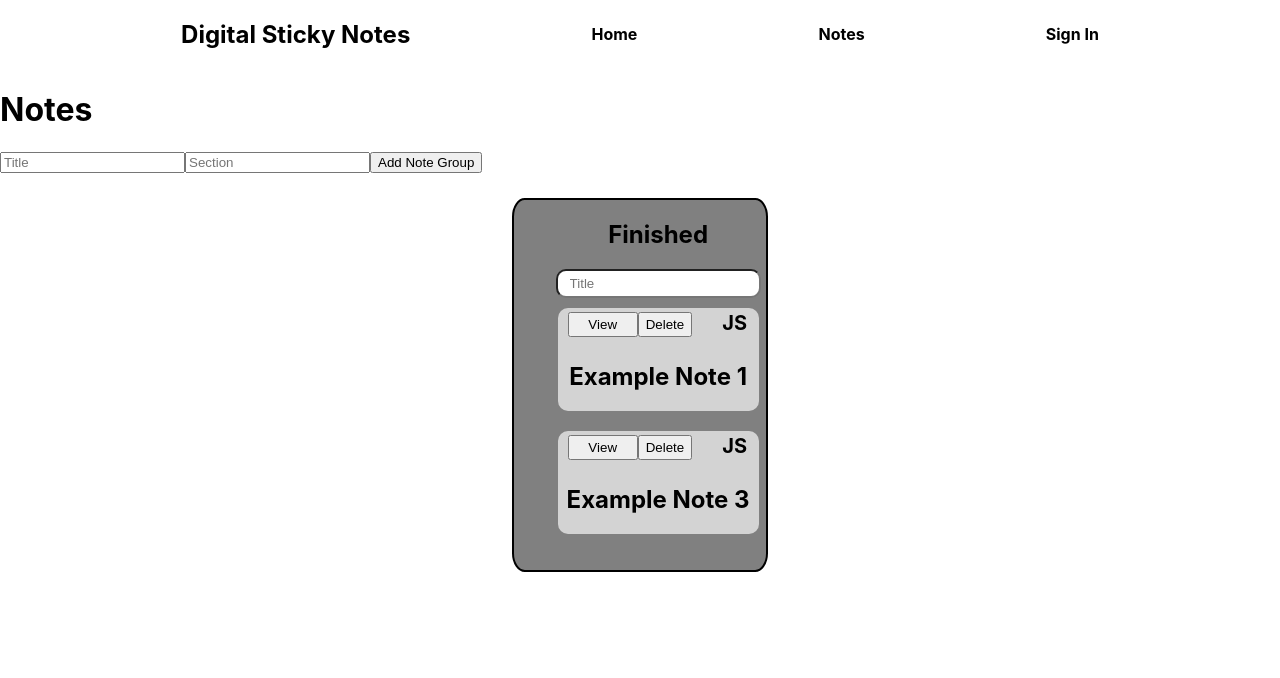
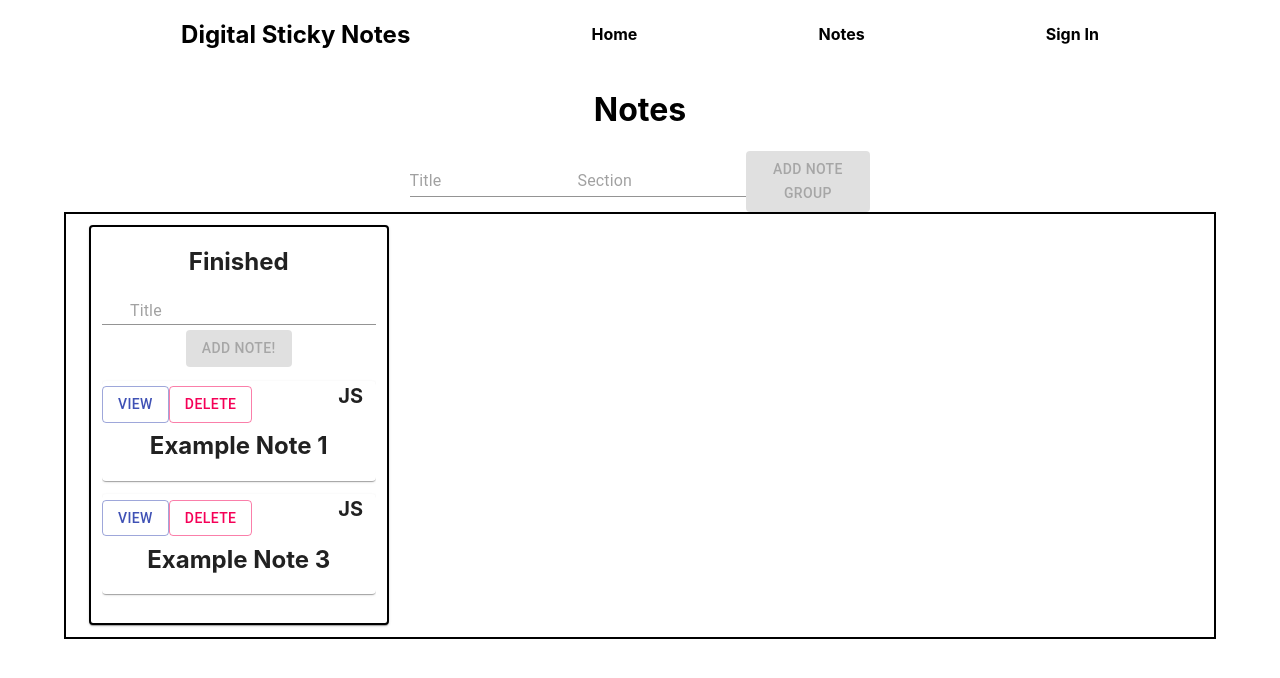
Before and after one commit to DustinG98/DigitalStickyNotes, a React (Create React App) app in the folder digital-sticky-notes/: page /notes in a window 1280 px wide. Shown: the top 678 px of the page. Built offline with nearby package versions, Linux system fonts and the light colour scheme; what draft-js-custom-styles would draw is missing.

Commit message:
added material ui, and styling for notes page

```diff
--- a/digital-sticky-notes/src/pages/notes/NoteGroups.js
+++ b/digital-sticky-notes/src/pages/notes/NoteGroups.js
@@ -4,10 +4,13 @@ import NoteCardHeader from './components/notes/NoteCardHeader'
 import './notes.scss'
 import AddNote from './components/notes/AddNote'
 
-import { addNoteGroup, addNote } from './actions'
+import Card from '@material-ui/core/Card'
+import TextField from '@material-ui/core/TextField'
+import Button from '@material-ui/core/Button'
+
+import { addNoteGroup } from './actions'
 
 const NoteGroups = (props) => {
-    const { editNote, noteToEdit, finishEdit }  = props;
     const { noteGroups } = props;
     const [title, setTitle] = useState("")
     const [section, setSection] = useState("")
@@ -50,22 +53,26 @@ const NoteGroups = (props) => {
     }
     return (
         <div>
-            <div>
-                <form onSubmit={e => handleAddNoteGroup(e)}>
-                    <input type="text" name="title" placeholder="Title" value={title} onChange={event => handleTitleChange(event)}/>
-                    <input type="text" name="section" placeholder="Section" value={section} onChange={event => handleSectionChange(event)}/>
-                    <button onClick={e => handleAddNoteGroup(e)}>Add Note Group</button>
+            <div style={{ display: 'flex', alignItems: 'center', justifyContent: 'center' }} >
+                <form onSubmit={e => handleAddNoteGroup(e)} style={{ display: 'flex', alignItems: 'center', justifyContent: 'space-evenly', width: '40%' }}>
+                    <TextField required type="text" name="title" placeholder="Title" value={title} onChange={event => handleTitleChange(event)}/>
+                    <TextField required type="text" name="section" placeholder="Section" value={section} onChange={event => handleSectionChange(event)}/>
+                    {title && section !== "" ?
+                    <Button variant="contained" color="primary" type="submit" onClick={e => handleAddNoteGroup(e)}>Add Note Group</Button>
+                    : <Button variant="contained" color="primary" disabled>Add Note Group</Button>}
                 </form>
             </div>
             <div className="noteGroups">
 
                 {noteGroups !== undefined ? noteGroups.map(noteGroup => {
-                   return <div className="noteGroup" key={noteGroup.id}>
+                   return <Card className="noteGroup" key={noteGroup.id}>
                        {/* <button onClick={() => deleteNoteGroup(noteGroup.id)}>Delete Note Group</button> */}
                         <h2>{noteGroup.title}</h2>
-                       <AddNote noteGroupId={noteGroup.id} noteToEdit={noteToEdit} finishEdit={finishEdit} />
-                       <NoteCardHeader noteGroupID={noteGroup.id} key={noteGroup.id} notes={noteGroup.notes} editNote={editNote} addNote={addNote} noteToEdit={noteToEdit} finishEdit={finishEdit} section={noteGroup.section}/>
-                    </div>
+                       <AddNote noteGroupId={noteGroup.id} />
+                       <div style={{ overflowY: 'auto', width: '100%' }}>
+                            <NoteCardHeader noteGroupID={noteGroup.id} key={noteGroup.id} notes={noteGroup.notes} section={noteGroup.section}/>
+                       </div>
+                    </Card>
                 }) : null}
 
             </div>
--- a/digital-sticky-notes/src/pages/notes/Notes.js
+++ b/digital-sticky-notes/src/pages/notes/Notes.js
@@ -4,7 +4,7 @@ import NoteGroups from './NoteGroups'
 
 const Notes = () => {
       return (
-        <div>
+        <div style={{ display: 'flex', justifyContent: 'center', alignItems: 'center', flexDirection: 'column' }}>
             <h1>Notes</h1>
             {/* NOTES PAGE - ADD NOTE FORM & CURRENT NOTES - PASSING PROPS */}
                 <NoteGroups />
--- a/digital-sticky-notes/src/pages/notes/components/notes/AddNote.js
+++ b/digital-sticky-notes/src/pages/notes/components/notes/AddNote.js
@@ -2,6 +2,10 @@ import React, { useState } from 'react'
 import { connect } from 'react-redux'
 import '../../notes.scss'
 import { addNote } from '../../actions'
+
+import TextField from '@material-ui/core/TextField'
+import Button from '@material-ui/core/Button'
+
 const AddNote = (props) => {
     const { noteGroupId } = props
     //INITIAL NOTE STATE
@@ -27,9 +31,9 @@ const AddNote = (props) => {
             {/* ADD NEW NOTE FORM */}
             <form onSubmit={(event) => handleSubmit(event)}>
                 <div>
-                    <input type='text' name='title' placeholder="Title" value={title} onChange={(event) => handleChange(event)} />
+                    <TextField type='text' name='title' placeholder="Title" value={title} onChange={(event) => handleChange(event)} />
                 </div>
-                {title !== "" ? <button>Add Note!</button> : null}
+                {title !== "" ? <Button type="submit" color="primary" variant="contained">Add Note!</Button> : <Button type="submit" color="primary" variant="contained" disabled>Add Note!</Button>}
             </form>
         </div>
     )
--- a/digital-sticky-notes/src/pages/notes/components/notes/NoteCardHeader.js
+++ b/digital-sticky-notes/src/pages/notes/components/notes/NoteCardHeader.js
@@ -6,6 +6,9 @@ import TextEditor from '../texteditor/TextEditor'
 import { connect } from 'react-redux'
 
 import { removeNote } from '../../actions'
+
+import Card from '@material-ui/core/Card'
+import Button from '@material-ui/core/Button'
 
 
 const NoteCardHeader = (props) => {
@@ -19,14 +22,14 @@ const NoteCardHeader = (props) => {
     }
     return (
         (notes !== undefined ? notes.map(note => {
-            return <div key={note.id} className="noteCardHeader">
+            return <Card key={note.id} className="noteCardHeader">
             <div className="container">
                 <div className="buttons">
                     {/* <button onClick={() => editNote(note)}>E</button>
                     <button onClick={() => deleteNote(noteGroupId, note.id)}>D</button> */}
                     <Popup
 
-                    trigger={<button style={{width: '70px', height: '25px', marginLeft: '10px'}}>View</button>}
+                    trigger={<Button variant="outlined" color="primary">View</Button>}
                      modal
                      closeOnDocumentClick={false}
                     >
@@ -36,17 +39,14 @@ const NoteCardHeader = (props) => {
                         </div>
                         }}
                     </Popup>
-                    <button onClick={() => handleRemoveNote(note.id)}>Delete</button>
+                    <Button variant="outlined" color="secondary" onClick={() => handleRemoveNote(note.id)}>Delete</Button>
                 </div>
                 <div className="noteCardTag">
                     <span>{section}</span>
                 </div>
             </div>
             <h2>{note.title}</h2>
-            <div>
-
-            </div>
-        </div>
+        </Card>
         }) : null)
 
     )
--- a/digital-sticky-notes/src/pages/notes/notes.scss
+++ b/digital-sticky-notes/src/pages/notes/notes.scss
@@ -4,7 +4,7 @@
 }
 .noteCardHeader{
     width: 100%;
-    max-height: 700px;
+    min-height: 100px;
     background-color: lightgray;
     border-radius: 10px;
     display: flex;
@@ -50,19 +50,20 @@
     z-index: 999;
 }
 .noteGroup{
-    padding: 0 2%;
+    padding: 0 1%;
     padding-bottom: 2%;
     background-color: gray;
     width: 20%;
-    margin: 2%;
-    min-width: 200px;
+    margin: 0 1%;
+    min-width: 300px;
     max-width: 500px;
+    height: 50vh;
     display: flex;
     flex-direction: column;
     justify-content: flex-start;
     align-items: center;
-    flex-wrap: wrap;
     border-radius: 5%;
+    overflow-y: auto;
     form {
         display: flex;
         flex-direction: column;
@@ -75,14 +76,17 @@
         }
         button {
             margin-top: 2%;
-            width: 100px;
         }
     }
 }
 
 .noteGroups {
-    width: 100%;
-    justify-content: center;
+    width: 90vw;
+    height: auto;
+    align-items: center;
+    justify-content: flex-start;
     display: flex;
-    flex-wrap: wrap;
+    overflow-x: auto;
+    border: 2px solid black;
+    padding: 1%;
 }
```
